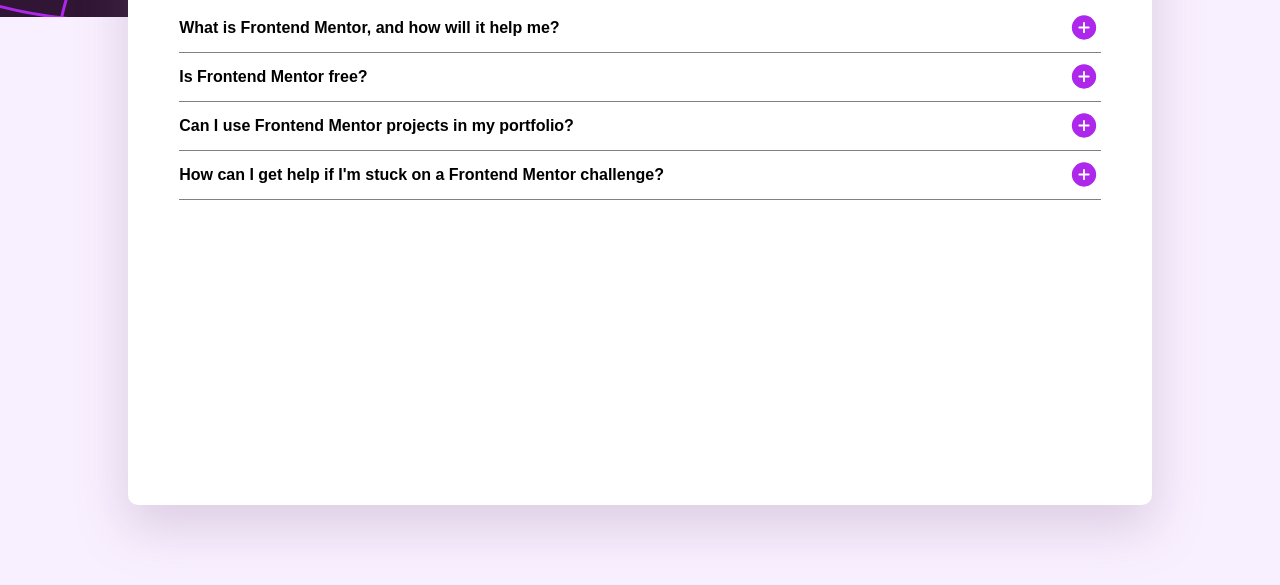
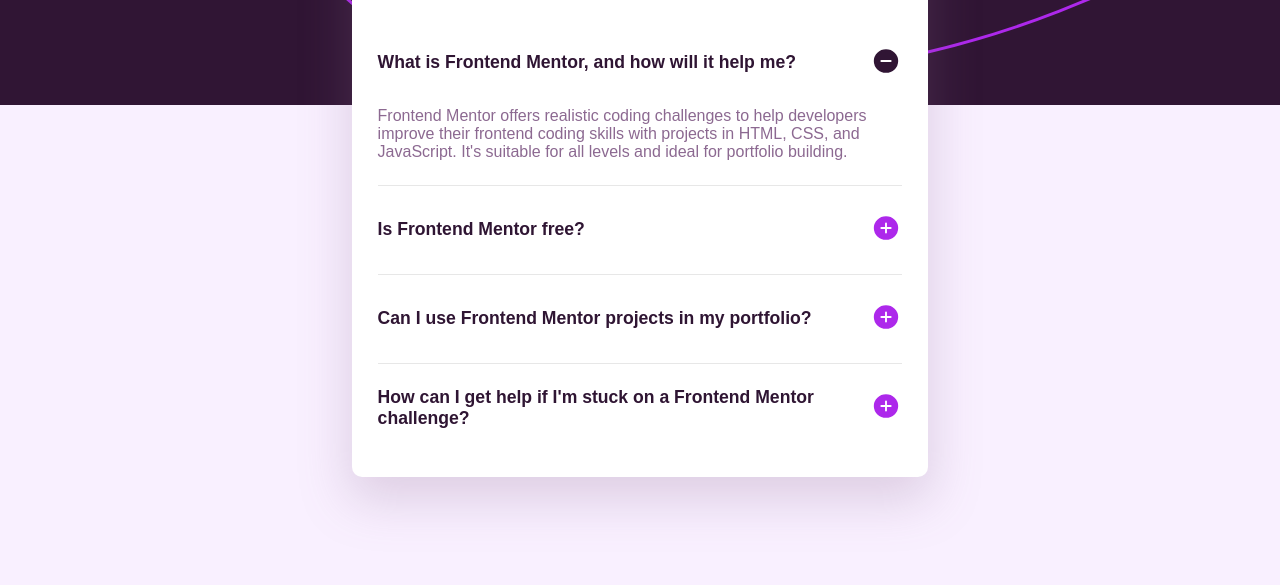
Before and after one commit to ShalomiAhavah/FAQ-accordion-fem, a plain HTML site: page index.html in a window 1280 px wide. Shown: the part 215-800 px from the top of the page. Drawn offline with Linux system fonts and the light colour scheme; a web font is replaced by a local one.

Commit message:
Coding Done

```diff
--- a/Less/styles.less
+++ b/Less/styles.less
@@ -3,6 +3,7 @@
 @lightPink: hsl(275, 100%, 97%);
 @grayishPurple: hsl(292, 16%, 49%);
 @darkPurple: hsl(292, 42%, 14%);
+@purple: #AD28EB;
 
 @parFontSize: 1rem;
 
@@ -16,7 +17,8 @@
     padding: 0;
     box-sizing: border-box;
     font-family: 'Work Sans', sans-serif;
-     //outline: 1px solid purple;
+    color: @darkPurple;
+    //outline: 1px solid purple;
 }
 
 
@@ -25,14 +27,21 @@
     background: url(/assets/images/background-pattern-mobile.svg);
     background-color: hsl(275, 100%, 97%);
     background-repeat:no-repeat;
-    height: 100vh;
+    background-size: contain;
+    height: auto;
+    width: 100vw;
+    overflow-x: hidden;
     display: flex;
     align-items: center;
     justify-content: center;
 }
 details {
-    padding: 4vh 0;
-    border-bottom: 1px solid gray;
+    padding: 2vh 0;
+    border-bottom: 1px solid rgba(128, 128, 128, 0.19);
+}
+
+details:last-child {
+    border: none;
 }
 summary{
     display: flex;
@@ -40,11 +49,15 @@
     justify-content: space-between;
 }
 
+.attribution { font-size: 11px; text-align: center; }
+.attribution a { color: hsl(228, 45%, 44%); }
+
+
 #card {
-    height: 80svh;
-    width: 80dvw;
+    height: auto;
+    width: 82vw;
     background-color:@white;
-    margin: auto;
+    margin:15dvh auto 0 auto;
     border-radius: 10px;
     box-shadow:0px 20px 50px 3px hsla(293, 16%, 49%, 0.25) ;
     padding: 4vw;
@@ -56,6 +69,7 @@
     margin: 0 0 3vh 0;
     display: flex;
     align-items: center;
+    font-size: larger;
 }
 
 .topSection > h1, img {
@@ -64,7 +78,7 @@
 }
 
 .topSection > img {
-    scale: 0.6;
+    scale: 0.75;
 }
 
 
@@ -76,14 +90,32 @@
 
 
 .question {
-    line-height: 4dvh;
-    padding: 2vh 0;
+    width: 72dvw;
+    height: 7dvh;
+    display: flex;
+    align-items: center;
+    padding-right: 1vw;
+    font-size: 1.1rem;
 }
 
+.question:hover {
+color: @purple;
+}
+
+.answer {
+    color: @grayishPurple;
+    font-weight: 400;
+    font-size: 1rem;
+    margin: 2dvh 0 1dvh 0;
+}
 .icon {
-    width: 4dvh;
-    height: 4dvh;
+    width:  1.8rem;
+    height: 1.8rem;
+    margin: 1.5dvh 0;
     background-image: url(/assets/images/icon-plus.svg);
+    background-repeat: no-repeat;
+    background-position: center;
+    background-size: cover;
 }
 
 
@@ -92,6 +124,62 @@
 }
 
 
+//Media Queries------------------------------------------------
 
-.attribution { font-size: 11px; text-align: center; }
-.attribution a { color: hsl(228, 45%, 44%); }
+
+//Small Phone--------------------------------------------------
+@media only screen and (max-width: 350px
+) {
+    .topSection {
+        margin: 0;
+    }
+    .topSection h1 {
+        font-size: 2rem;
+        margin: 0;
+    }
+    .question {
+        font-size: 1rem;
+    }
+    .answer {
+        font-size: 0.9rem;
+    }
+    .icon {
+        width: 1.5rem;
+        height: 1.5rem;
+    }
+}
+
+//Laptop -------------------------------------------
+
+
+@media only screen and (min-width: 700px) {
+    body {
+        background:url(/assets/images/background-pattern-desktop.svg);
+        background-repeat: no-repeat;
+        background-color: @lightPink;
+    }
+
+    #card {
+        width: 55vw;
+        padding: 2vw;
+    }
+
+    #container--questions {
+        width: auto;
+    }
+
+    .icon {
+        width: 4rem;
+        padding: 0;
+        background-size:auto;
+        background-position: center;
+    }
+}
+
+
+//Large Laptop
+@media only screen and (min-width: 1200px) {
+    #card {
+        width: 45vw;
+    }
+}
--- a/index.html
+++ b/index.html
@@ -18,7 +18,7 @@
     </div>
     <div id="container--questions">
 
-      <details class="details">
+      <details class="details" open>
         <summary>
           <h4 class="question">What is Frontend Mentor, and how will it help me?</h4>
           <div class="icon"></div>
--- a/script.js
+++ b/script.js
@@ -2,17 +2,8 @@
 var icon = document.querySelector(".icon");
 var button = document.querySelector("#button");
 
-//question.open;
-
-function changeIcon() {
-
-    if (question.open) {
-        // toggle close
-        question.open = false;
-        icon.src = "assets/images/icon-plus.svg"
-        } else if(question.open = true){
-            icon.src = "assets/images/icon-minus.svg"
-        }
-}
-
-question.addEventListener("click", changeIcon());
+var tie = document.querySelectorAll('.details*:not(:active)');
+console.log(tie);
+tie.addEventListener("click", function(){
+    question.style.color = "red";
+});
```
Also changed, not shown: Css/styles.css.
